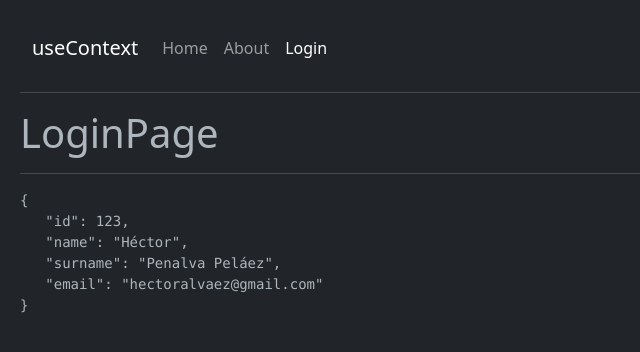
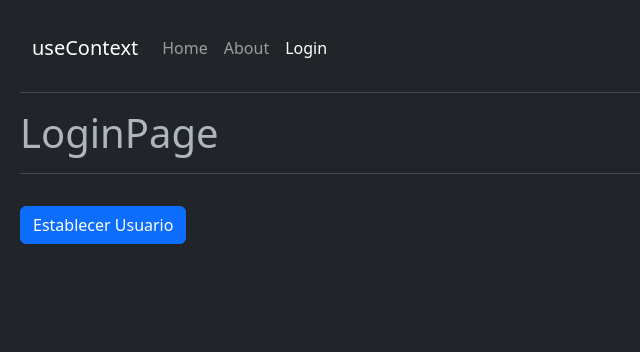
Before and after one commit to hectoralvaez/05-hook-app, a React (Vite) app: page /login in a window 1280 px wide. Shown: the top 352 px of the page, without its empty margins (0-640 px from the left). Built offline with nearby package versions, Linux system fonts and the light colour scheme.

Commit message:
⭐🪝 161. useContext (v2)

```diff
--- a/src/09-useContext/HomePage.jsx
+++ b/src/09-useContext/HomePage.jsx
@@ -7,7 +7,7 @@
 
   return (
     <>
-        <h1>HomePage <small>{ user.name }</small></h1>
+        <h1>HomePage <small>{ user?.name }</small></h1>
         <hr />
 
         <pre>
--- a/src/09-useContext/LoginPage.jsx
+++ b/src/09-useContext/LoginPage.jsx
@@ -3,7 +3,7 @@
 
 export const LoginPage = () => {
 
-  const { user } = useContext( UserContext );
+  const { user, setUser } = useContext( UserContext );
 
   return (
     <>
@@ -13,6 +13,13 @@
         <pre>
           { JSON.stringify( user, null, 3) }
         </pre>
+
+        <button
+        className="btn btn-primary"
+        onClick={ () => setUser({ id: 123, name: 'Héctor', surname: 'Penalva Peláez', email: 'hectoralvaez@gmail.com'})}
+        >
+          Establecer Usuario
+        </button>
     </>
   )
 }
--- a/src/09-useContext/context/UserProvider.jsx
+++ b/src/09-useContext/context/UserProvider.jsx
@@ -1,15 +1,12 @@
+import { useState } from "react"
 import { UserContext } from "./UserContext"
 
-const user = {
-    id: 123,
-    name: 'Héctor',
-    surname: 'Penalva Peláez',
-    email: 'hectoralvaez@gmail.com',
-}
+export const UserProvider = ({ children }) => {
 
-export const UserProvider = ({ children }) => {
+    const [user, setUser] = useState();
+
   return (
-    <UserContext.Provider value={{ hola: 'Mundo', user }}>
+    <UserContext.Provider value={{ user, setUser }}>
         { children }
     </UserContext.Provider>
   )
```
Also changed, not shown: 1 other file (tests, documents, lock files or other folders).
